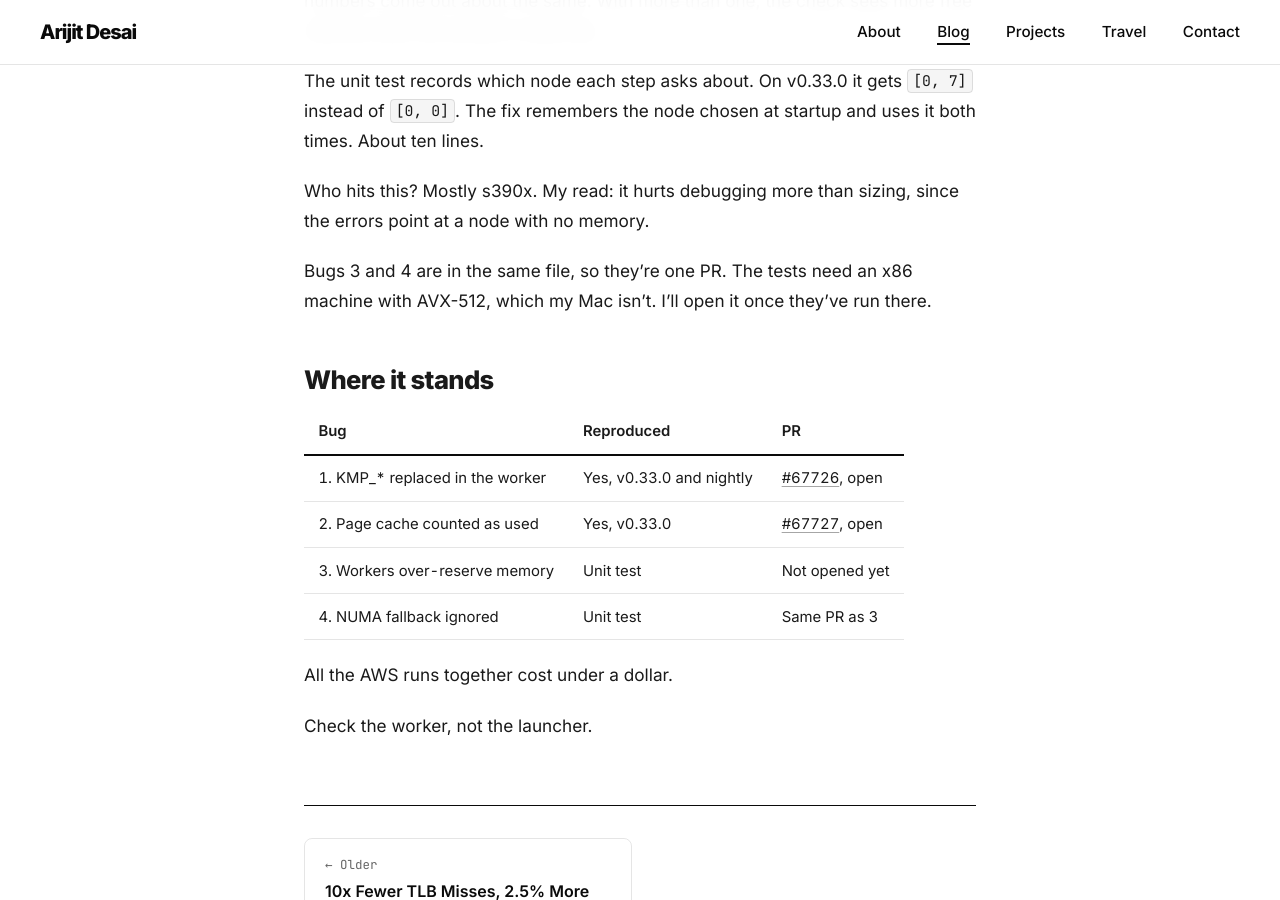
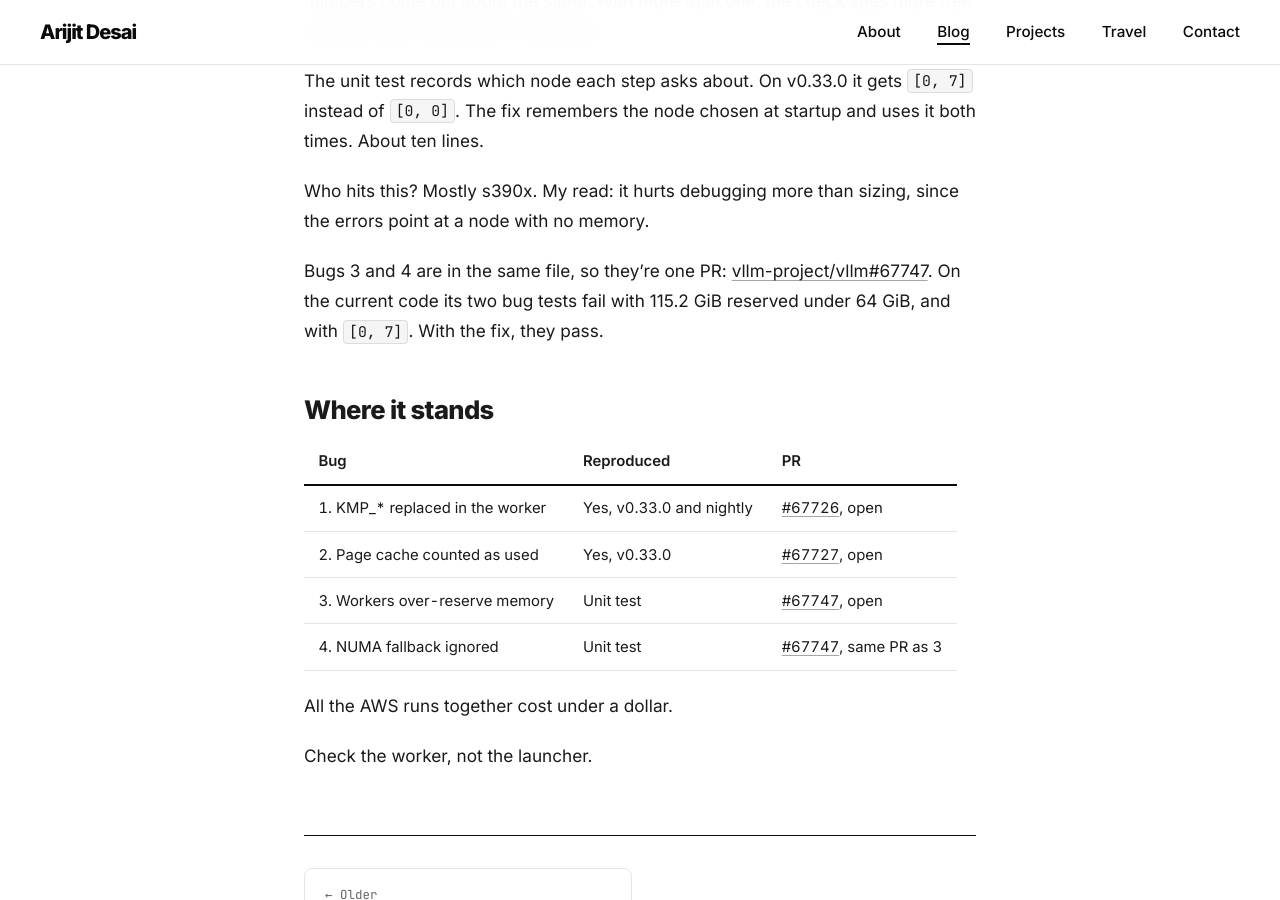
Before and after one commit to ardecode/ardecode.github.io, a Jekyll site: the page built from _posts/2026-11-14-vllm-cpu-backend-bugs.md, in a window 1280 px wide and 900 px high, scrolled down 4644 px. Built offline with Jekyll 4.4.1, drawn with Linux system fonts in a browser that asks for light colours; some of the changed text lies outside the part shown.

Commit message:
Link PR 3 in vLLM CPU backend bugs post
Co-Authored-By: Claude Opus 5.5 <noreply@anthropic.com>

```diff
--- a/_posts/2026-11-14-vllm-cpu-backend-bugs.md
+++ b/_posts/2026-11-14-vllm-cpu-backend-bugs.md
@@ -116,7 +116,7 @@ The unit test records which node each step asks about. On v0.33.0 it gets `[0, 7
 
 Who hits this? Mostly s390x. My read: it hurts debugging more than sizing, since the errors point at a node with no memory.
 
-Bugs 3 and 4 are in the same file, so they're one PR. The tests need an x86 machine with AVX-512, which my Mac isn't. I'll open it once they've run there.
+Bugs 3 and 4 are in the same file, so they're one PR: [vllm-project/vllm#67747](https://github.com/vllm-project/vllm/pull/67747). On the current code its two bug tests fail with 115.2 GiB reserved under 64 GiB, and with `[0, 7]`. With the fix, they pass.
 
 ## Where it stands
 
@@ -124,8 +124,8 @@ Bugs 3 and 4 are in the same file, so they're one PR. The tests need an x86 mach
 |---|---|---|
 | 1. KMP_* replaced in the worker | Yes, v0.33.0 and nightly | [#67726](https://github.com/vllm-project/vllm/pull/67726), open |
 | 2. Page cache counted as used | Yes, v0.33.0 | [#67727](https://github.com/vllm-project/vllm/pull/67727), open |
-| 3. Workers over-reserve memory | Unit test | Not opened yet |
-| 4. NUMA fallback ignored | Unit test | Same PR as 3 |
+| 3. Workers over-reserve memory | Unit test | [#67747](https://github.com/vllm-project/vllm/pull/67747), open |
+| 4. NUMA fallback ignored | Unit test | [#67747](https://github.com/vllm-project/vllm/pull/67747), same PR as 3 |
 
 All the AWS runs together cost under a dollar.
 
```
Also changed, not shown: other parts of _posts/2026-11-14-vllm-cpu-backend-bugs.md (+2 -2 lines).
